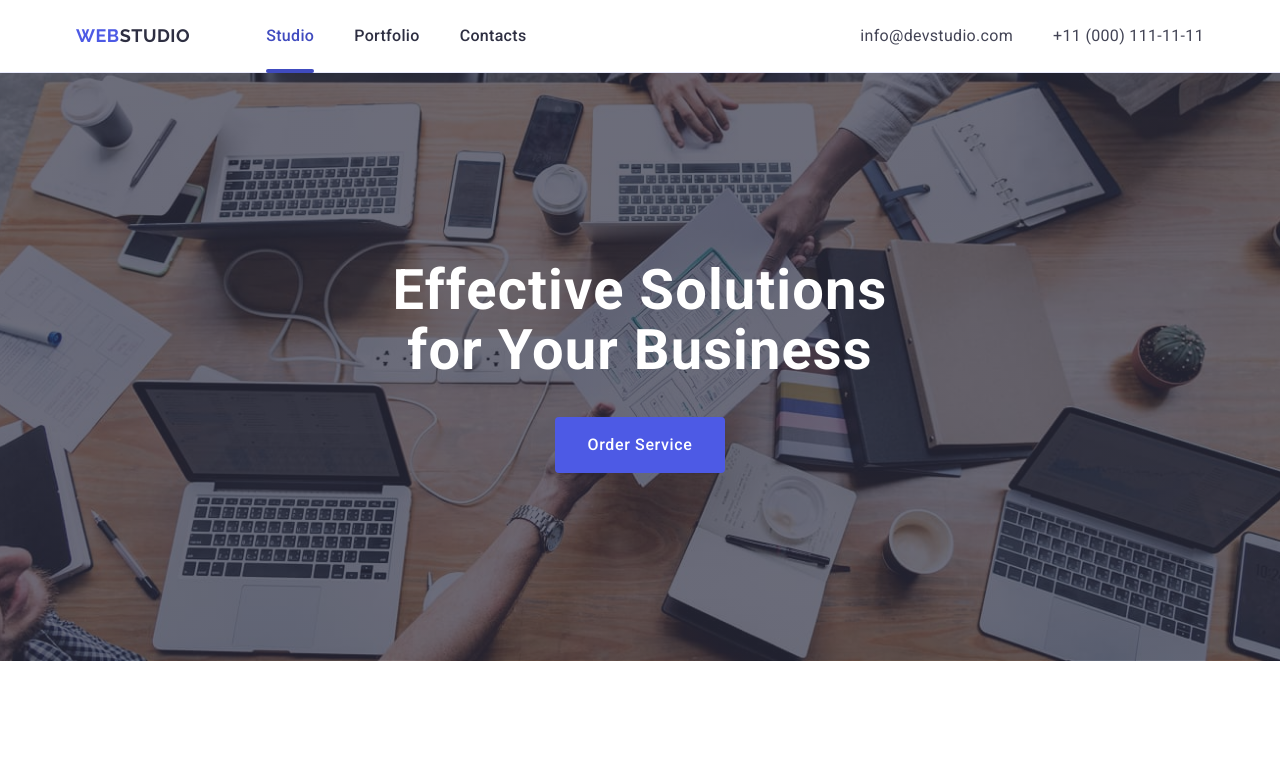
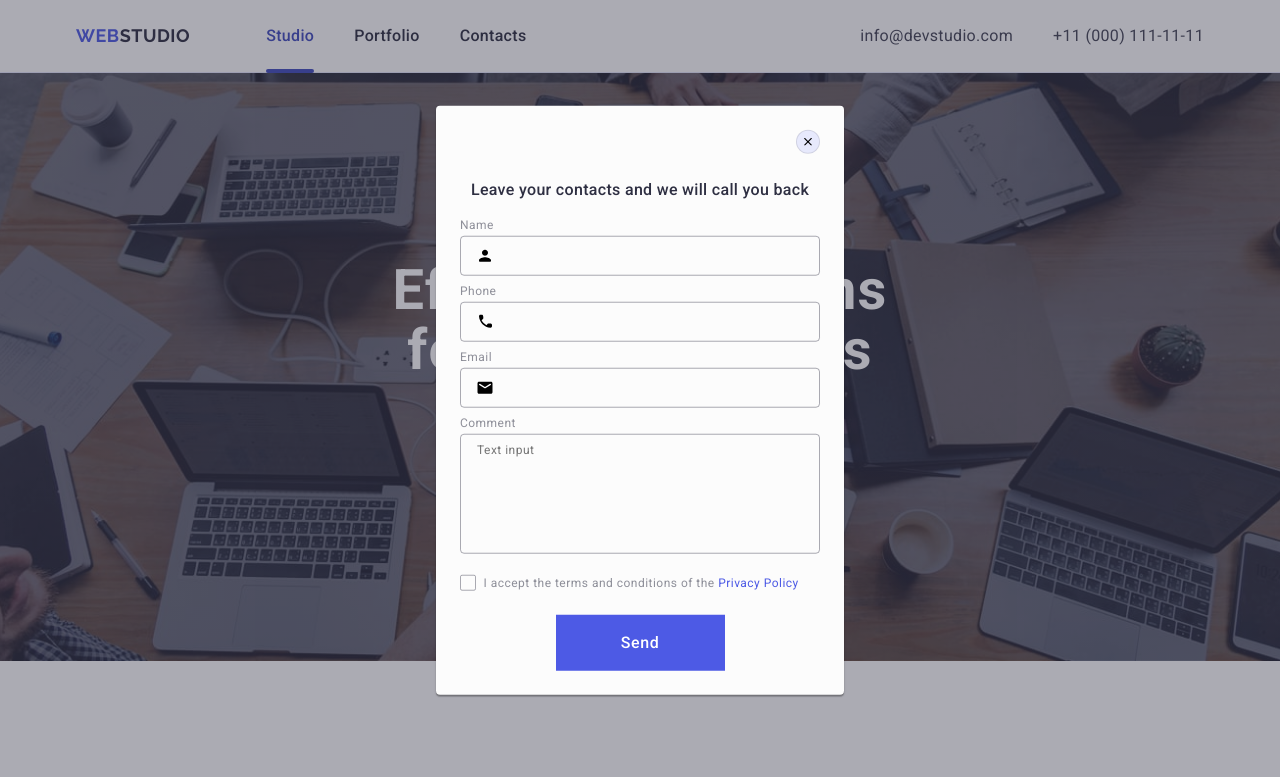
Before and after one commit to artem19898-droid/goit-markup-hw-06, a plain HTML site: page index.html in a window 1280 px wide. Shown: the top 777 px of the page. Drawn offline with nearby package versions, Linux system fonts and the light colour scheme.

Commit message:
add sleep

```diff
--- a/css/styles.css
+++ b/css/styles.css
@@ -1176,7 +1176,7 @@ background-image:
 .modal {
     width: 408px;
     min-height: 584px;
-    padding: 112px 24px 24px 24px;
+    padding: 72px 24px 24px 24px;
 }
 
 }
--- a/index.html
+++ b/index.html
@@ -549,7 +549,7 @@
       </div>
     </div>
     </footer>
-    <div  class="backdrop" data-modal>
+    <div  class="backdrop is-open" data-modal>
       <div  class="modal">
         <button class="button-close" type="button" data-modal-close>
           <svg class="icon-close" width="8" height="8">
```
